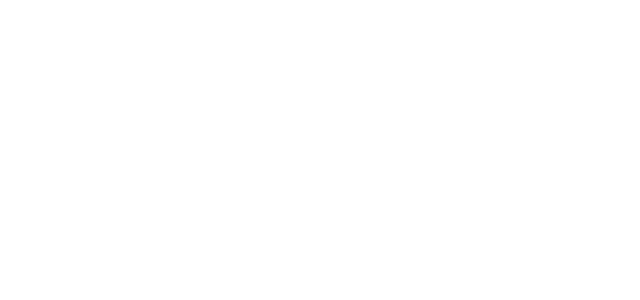
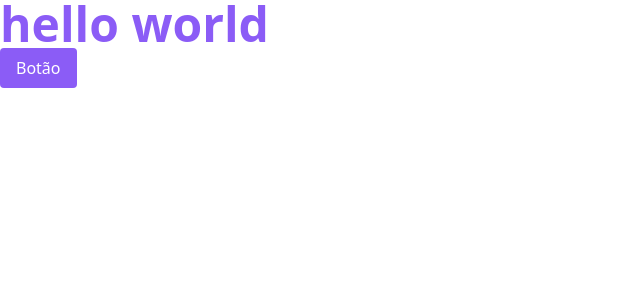
Before and after one commit to Nandosts/ignite-lab-system, a React (Vite) app: page / in a window 1280 px wide. Shown: the top 300 px of the page, without its empty margins (0-640 px from the left). Built offline with nearby package versions, Linux system fonts and the light colour scheme.

Commit message:
:package: Add eslint

```diff
--- a/postcss.config.cjs
+++ b/postcss.config.cjs
@@ -1,6 +1,7 @@
+// eslint-disable-next-line no-undef
 module.exports = {
   plugins: {
     tailwindcss: {},
     autoprefixer: {},
   },
-}
+};
--- a/src/App.tsx
+++ b/src/App.tsx
@@ -1,6 +1,14 @@
+import React from "react";
+import "./styles/global.css";
+
 export function App() {
   return (
-    <div className="App">
+    <div>
+      <h1 className="text-5xl font-bold text-violet-500">hello world</h1>
+
+      <button className="rounded bg-violet-500  px-4 py-2 font-medium text-white hover:bg-violet-600">
+        Botão
+      </button>
     </div>
-  )
+  );
 }
--- /dev/null
+++ b/src/styles/global.css
@@ -0,0 +1,3 @@
+@tailwind base;
+@tailwind utilities;
+@tailwind components;
--- a/tailwind.config.cjs
+++ b/tailwind.config.cjs
@@ -1,4 +1,5 @@
 /** @type {import('tailwindcss').Config} */
+// eslint-disable-next-line no-undef
 module.exports = {
   content: ["./src/**/*.tsx"],
   theme: {
```
Also changed, not shown: package.json (+8 -1 lines), .eslintrc.cjs (added), 1 other file (tests, documents, lock files or other folders).
